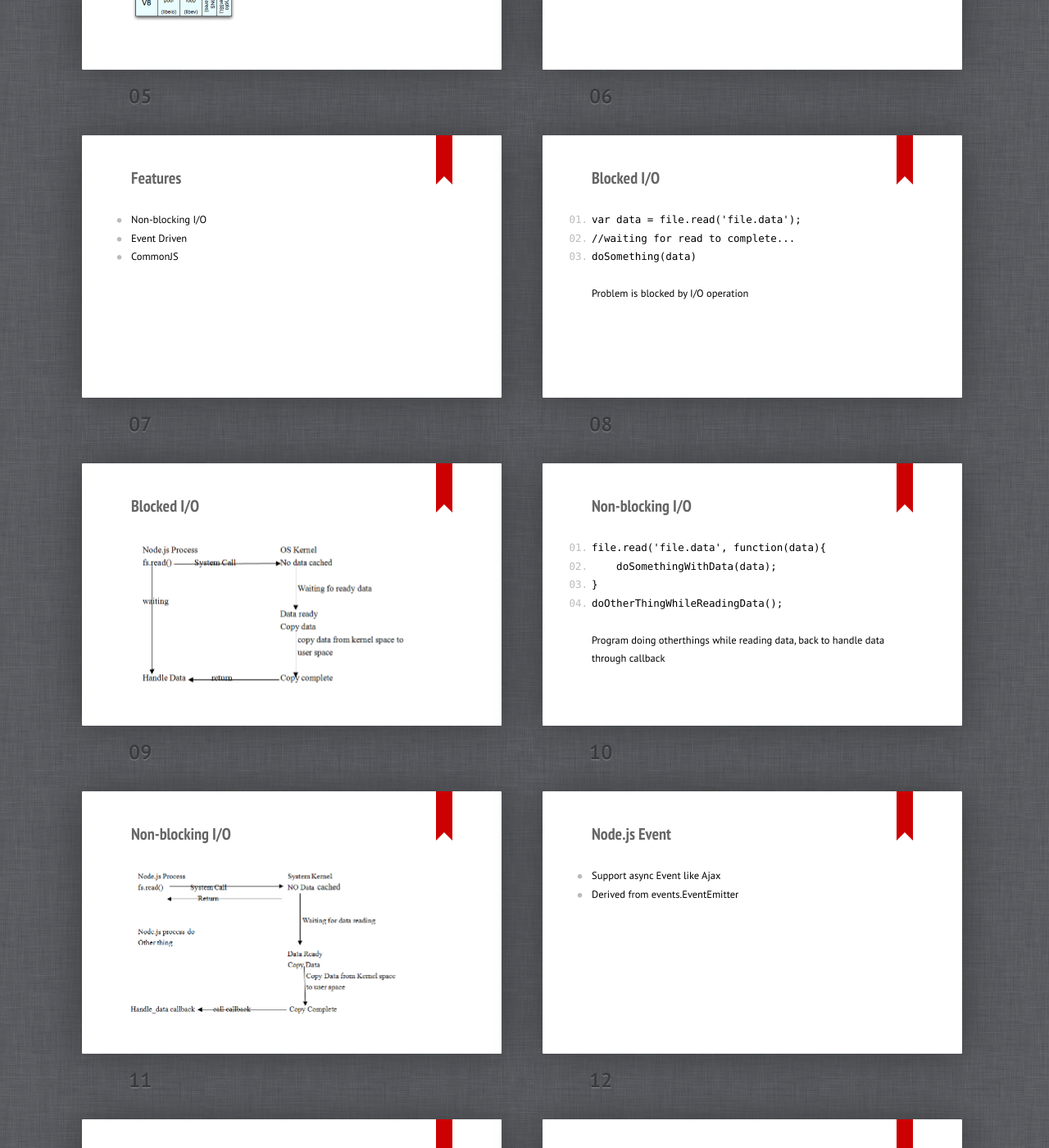
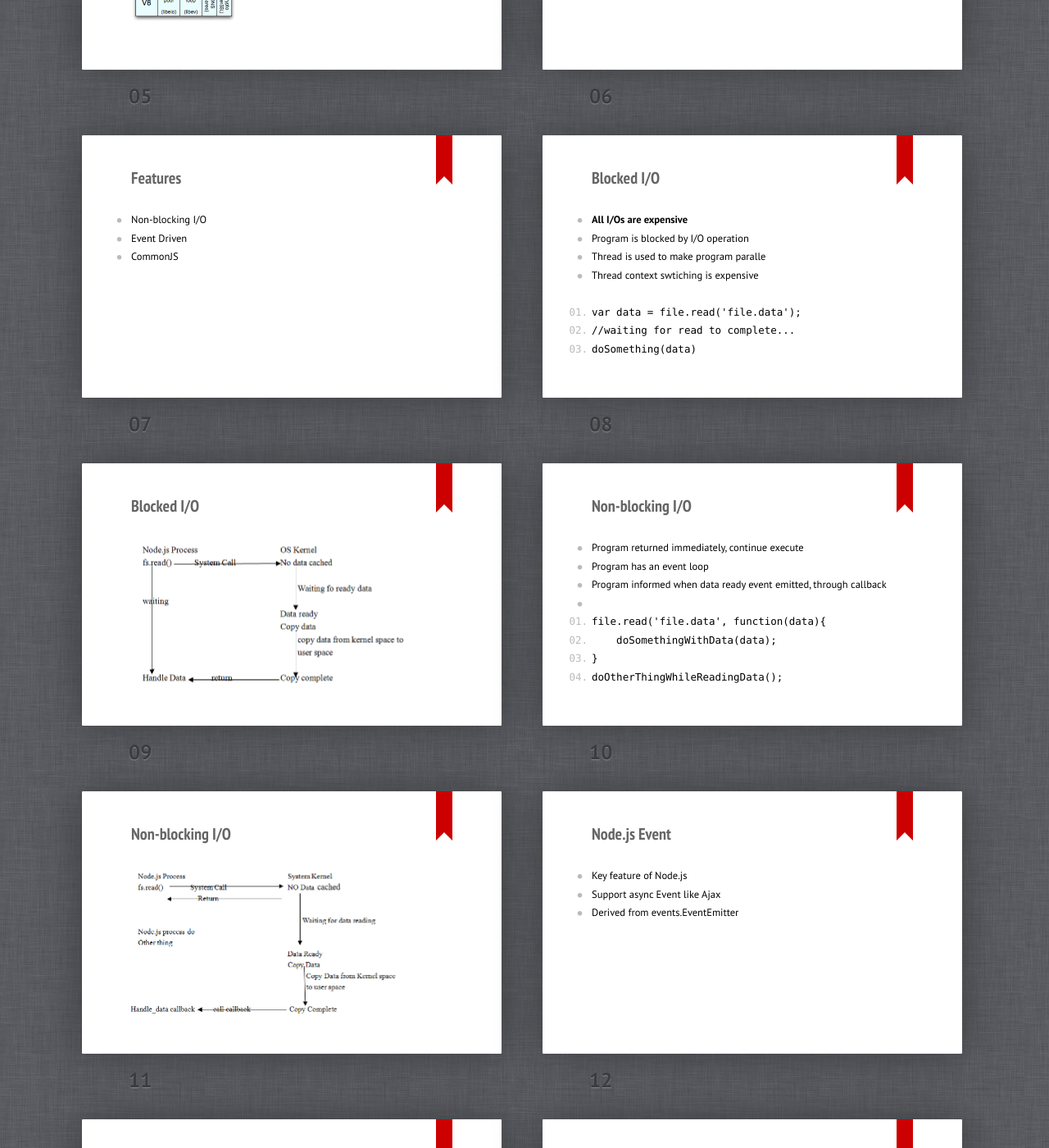
Before and after one commit to wen-bing/wen-bing.github.com, a Jekyll site: the page assets/ppt/nodejs/index.html, which Jekyll copies as it is, in a window 1280 px wide and 1400 px high, scrolled down 1290 px. Shown: the whole window at 82% size. Built offline with Jekyll 4.4.1, drawn with Linux system fonts in a browser that asks for light colours.

Commit message:
fix typoo.

```diff
--- a/assets/ppt/nodejs/index.html
+++ b/assets/ppt/nodejs/index.html
@@ -118,12 +118,17 @@
 				<header>
 					<h2>Blocked I/O</h2>
 				</header>
+				<ul>
+					<li><strong>All I/Os are expensive</strong></li>
+					<li>Program is blocked by I/O operation</li>
+					<li>Thread is used to make program paralle</li>
+					<li>Thread context swtiching is expensive</li>
+				</ul>
 <pre>
 <code>var data = file.read('file.data');</code>
 <code>//waiting for read to complete...</code>
 <code>doSomething(data)</code>
 </pre>
-				<p>Problem is blocked by I/O operation</p>
 			</section>
 		</div></div>
 		<div class="slide" id="blockio_pic"><div>
@@ -140,13 +145,17 @@
 				<header>
 					<h2>Non-blocking I/O</h2>
 				</header>
+				<ul>
+					<li>Program returned immediately, continue execute</li>
+					<li>Program has an event loop</li>
+					<li>Program informed when data ready event emitted, through callback<li>
+				</ul>
 <pre>
 <code>file.read('file.data', function(data){</code>
 <code>	doSomethingWithData(data);</code>
 <code>}</code>
 <code>doOtherThingWhileReadingData();</code>
 </pre>
-				<p>Program doing otherthings while reading data, back to handle data through callback</p>
 			</section>
 		</div></div>
 		<div class="slide" id="nonblockio_pic"><div>
@@ -164,6 +173,7 @@
 					<h2>Node.js Event</h2>
 				</header>
 				<ul>
+					<li>Key feature of Node.js</li>
 					<li>Support async Event like Ajax</li>
 					<li>Derived from events.EventEmitter</li>
 				</ul>
```
Also changed, not shown: assets/ppt/nodejs/samples/cusom-event-v1.js (+3 -6 lines).
